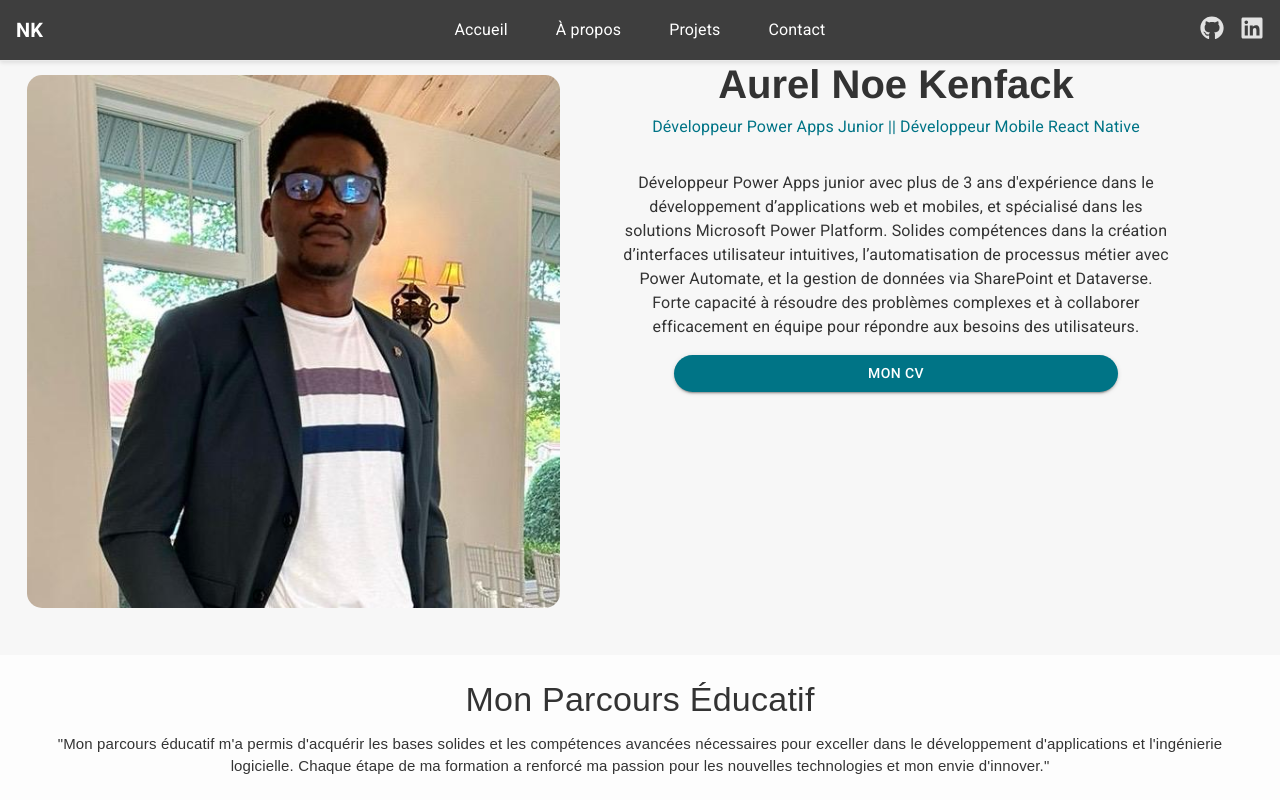
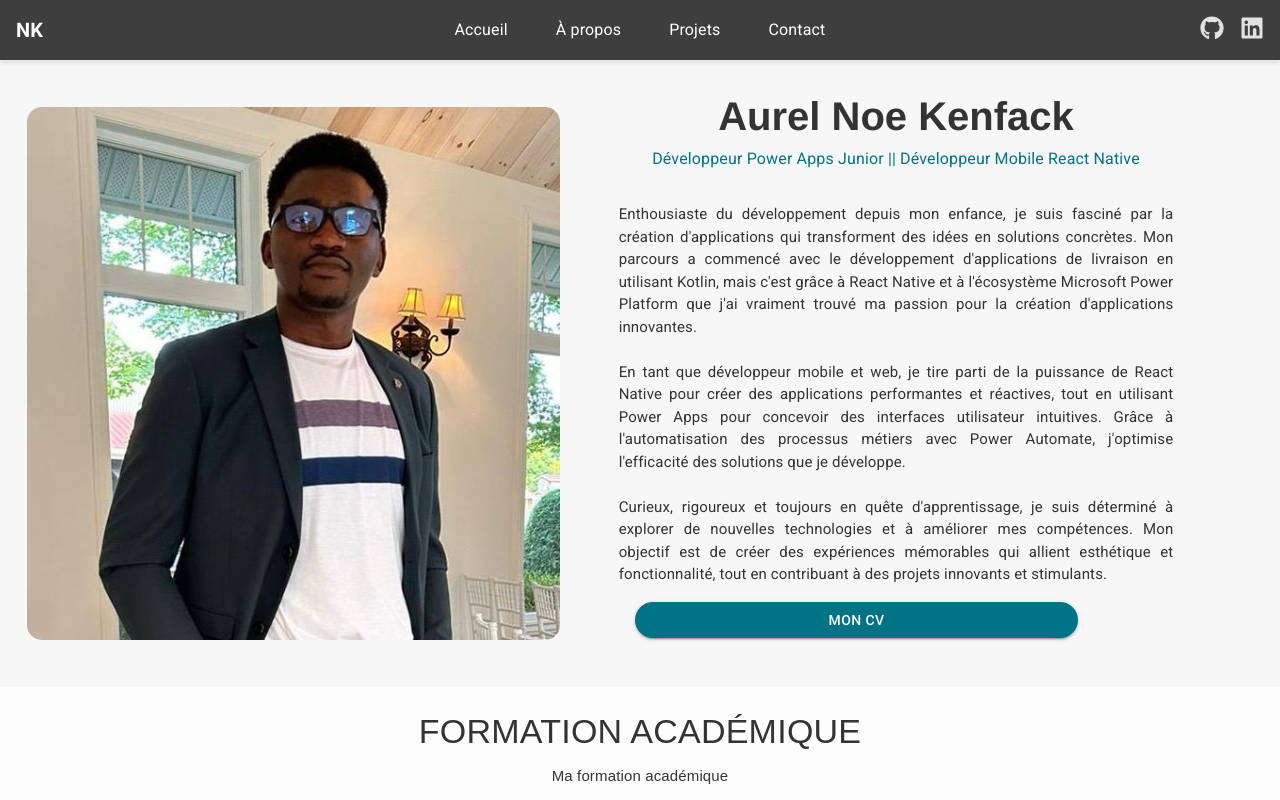
Before and after one commit to NoeKen/myPortolio, a Next.js app: page / in a window 1280 px wide. Shown: the top 800 px of the page. Built offline with nearby package versions, Linux system fonts and the light colour scheme.

Commit message:
creation du premier build

```diff
--- a/src/app/[components]/formation/formation.js
+++ b/src/app/[components]/formation/formation.js
@@ -1,23 +1,23 @@
 "use client";
 import React from "react";
 import { Box, Typography, Grid2, Card, CardContent } from "@mui/material";
-import { Line } from "react-chartjs-2";
+// import { Line } from "react-chartjs-2";
 import "chart.js/auto";
 import theme from "@/app/[constants]/theme";
 
-const educationData = {
-  labels: ["Baccalauréat", "Maîtrise", "DESS", "Maîtrise au Canada"],
-  datasets: [
-    {
-      label: "Mon Parcours Éducatif",
-      data: [2015, 2019, 2024, 2025], // Exemples d'années de formation
-      backgroundColor: "rgba(75,192,192,0.2)",
-      borderColor: "rgba(75,192,192,1)",
-      borderWidth: 2,
-      fill: true,
-    },
-  ],
-};
+// const educationData = {
+//   labels: ["Baccalauréat", "Maîtrise", "DESS", "Maîtrise au Canada"],
+//   datasets: [
+//     {
+//       label: "Mon Parcours Éducatif",
+//       data: [2015, 2019, 2024, 2025], // Exemples d&apos;années de formation
+//       backgroundColor: "rgba(75,192,192,0.2)",
+//       borderColor: "rgba(75,192,192,1)",
+//       borderWidth: 2,
+//       fill: true,
+//     },
+//   ],
+// };
 
 const Formation = () => {
   return (
@@ -28,10 +28,23 @@ const Formation = () => {
         align="center"
         sx={{ fontFamily: theme.fonts.main }}
       >
-        Mon Parcours Éducatif
+        FORMATION ACADÉMIQUE
       </Typography>
-      <Typography gutterBottom align="center" sx={{ mb: 3, fontFamily:theme.fonts.main, fontSize: theme.fontSize.content }}>
-        "Mon parcours éducatif m'a permis d'acquérir les bases solides et les compétences avancées nécessaires pour exceller dans le développement d'applications et l'ingénierie logicielle. Chaque étape de ma formation a renforcé ma passion pour les nouvelles technologies et mon envie d'innover."
+      <Typography
+        gutterBottom
+        align="center"
+        sx={{
+          mb: 3,
+          fontFamily: theme.fonts.main,
+          fontSize: theme.fontSize.content,
+        }}
+      >
+        Ma formation académique
+        {/* Mon parcours éducatif m&apos;a permis d&apos;acquérir les bases solides et les
+        compétences avancées nécessaires pour exceller dans le développement
+        d&apos;applications et l&apos;ingénierie logicielle. Chaque étape de ma formation
+        a renforcé ma passion pour les nouvelles technologies et mon envie
+        d&apos;innover. */}
       </Typography>
       <Grid2 container spacing={3}>
         {/* Formation 1 */}
@@ -87,7 +100,7 @@ const Formation = () => {
 
         {/* Graphique */}
         {/* <Grid2 item xs={12}>
-          <Box sx={{ maxWidth: 700, margin: '0 auto' }}>
+          <Box sx={{ maxWidth: 700, margin: &apos;0 auto&apos; }}>
             <Line data={educationData} />
           </Box>
         </Grid2> */}
--- a/src/app/[components]/header/Header.js
+++ b/src/app/[components]/header/Header.js
@@ -1,6 +1,6 @@
 import { Box, Button, Grid2, Typography } from "@mui/material";
 import theme from "../../[constants]/theme";
-import "./style.css"
+import "./style.css";
 // app/components/Header.js
 export default function Header() {
   return (
@@ -40,7 +40,7 @@ export default function Header() {
                 style={{
                   fontSize: theme.fontSize.headerTitle,
                   marginBottom: "0.5rem",
-                  marginTop:-2
+                  marginTop: -2,
                 }}
               >
                 Aurel Noe Kenfack
@@ -63,9 +63,9 @@ export default function Header() {
                 </a>
               </p> */}
             </Box>
-            <Box style={{ textAlign: "center" }}>
-              <Typography>
-                Développeur Power Apps junior avec plus de 3 ans d'expérience
+            <Box style={{ textAlign: "justify" }}>
+              <Typography sx={{ fontSize: theme.fontSize.content }}>
+                {/* Développeur Power Apps junior avec plus de 3 ans d&apos;expérience
                 dans le développement d’applications web et mobiles, et
                 spécialisé dans les solutions Microsoft Power Platform. Solides
                 compétences dans la création d’interfaces utilisateur
@@ -73,12 +73,36 @@ export default function Header() {
                 Automate, et la gestion de données via SharePoint et Dataverse.
                 Forte capacité à résoudre des problèmes complexes et à
                 collaborer efficacement en équipe pour répondre aux besoins des
-                utilisateurs.
+                utilisateurs. */}
+                Enthousiaste du développement depuis mon enfance, je suis
+                fasciné par la création d&apos;applications qui transforment des
+                idées en solutions concrètes. Mon parcours a commencé avec le
+                développement d&apos;applications de livraison en utilisant Kotlin,
+                mais c&apos;est grâce à React Native et à l&apos;écosystème Microsoft
+                Power Platform que j&apos;ai vraiment trouvé ma passion pour la
+                création d&apos;applications innovantes.
+                <br /> <br /> En tant que développeur mobile et web, je tire parti de
+                la puissance de React Native pour créer des applications
+                performantes et réactives, tout en utilisant Power Apps pour
+                concevoir des interfaces utilisateur intuitives. Grâce à
+                l&apos;automatisation des processus métiers avec Power Automate,
+                j&apos;optimise l&apos;efficacité des solutions que je développe.
+                <br /><br />  Curieux, rigoureux et toujours en quête d&apos;apprentissage,
+                je suis déterminé à explorer de nouvelles technologies et à
+                améliorer mes compétences. Mon objectif est de créer des
+                expériences mémorables qui allient esthétique et fonctionnalité,
+                tout en contribuant à des projets innovants et stimulants.
               </Typography>
               <Button
                 variant="contained"
                 // color="success"
-                sx={{ mx: 2, my: 2, borderRadius: 50, width: "80%" , bgcolor: theme.colors.primary}}
+                sx={{
+                  mx: 2,
+                  my: 2,
+                  borderRadius: 50,
+                  width: "80%",
+                  bgcolor: theme.colors.primary,
+                }}
               >
                 Mon CV
               </Button>
--- a/src/app/[components]/header/style.css
+++ b/src/app/[components]/header/style.css
@@ -1,5 +1,5 @@
 .header {
-    padding: 4rem 1rem 2rem 1rem;
+    padding: 6rem 1rem 2rem 1rem;
     /* text-align: center; */
     background-color: #f7f7f7;
   }
--- /dev/null
+++ b/src/app/[components]/skills/skillModal.js
@@ -0,0 +1,25 @@
+import React from 'react';
+import { Box, Typography, Dialog, DialogTitle, DialogContent, LinearProgress } from '@mui/material';
+
+const SkillModal = ({ open, handleClose, selectedCategory }) => {
+  return (
+    <Dialog open={open} onClose={handleClose} maxWidth="sm" fullWidth>
+      <DialogTitle>{selectedCategory?.category}</DialogTitle>
+      <DialogContent>
+        {selectedCategory?.skills.map((skill, index) => (
+          <Box key={index} sx={{ display: 'flex', alignItems: 'center', mt: 2 }}>
+            <Box sx={{ width: '100%', mr: 1 }}>
+              <Typography variant="body1" gutterBottom>{skill.name}</Typography>
+              <LinearProgress variant="determinate" value={skill.proficiency} />
+            </Box>
+            <Box sx={{ minWidth: 35 }}>
+              <Typography variant="body2" color="textSecondary">{`${skill.proficiency}%`}</Typography>
+            </Box>
+          </Box>
+        ))}
+      </DialogContent>
+    </Dialog>
+  );
+};
+
+export default SkillModal;
--- a/src/app/about/page.jsx
+++ b/src/app/about/page.jsx
@@ -4,9 +4,9 @@ export default function About() {
       <section style={{ padding: '2rem' }}>
         <h1 style={{ fontSize: '2.5rem', marginBottom: '1rem' }}>À propos de moi</h1>
         <p style={{ fontSize: '1.2rem', color: '#333' }}>
-          Je suis développeur Power Apps junior avec plus de 3 ans d'expérience dans le développement d’applications web
+          Je suis développeur Power Apps junior avec plus de 3 ans d&apos;expérience dans le développement d&apos;applications web
           et mobiles. Je me spécialise dans les solutions Microsoft Power Platform, notamment dans la création
-          d’interfaces utilisateur intuitives et l’automatisation de processus métier.
+          d&apos;interfaces utilisateur intuitives et l&apos;automatisation de processus métier.
         </p>
         <h2 style={{ fontSize: '2rem', marginTop: '2rem' }}>Formation</h2>
         <ul style={{ fontSize: '1.1rem', lineHeight: '1.8' }}>
--- a/src/app/skills/page.jsx
+++ b/src/app/skills/page.jsx
@@ -1,16 +1,14 @@
 "use client";
-import React, { useState } from "react";
+import SkillModal from "@/app/[components]/skills/skillModal";
 import {
   Box,
-  Typography,
-  Grid,
   Card,
   CardContent,
+  Grid,
   LinearProgress,
-  Dialog,
-  DialogTitle,
-  DialogContent,
+  Typography
 } from "@mui/material";
+import { useState } from "react";
 import theme from "../[constants]/theme";
 
 const skillsData = [
@@ -124,11 +122,11 @@ const Skills = () => {
           fontSize: theme.fontSize.content,
         }}
       >
-        "Au fil des années, j'ai développé un ensemble varié de compétences
+        Au fil des années, j&apos;ai développé un ensemble varié de compétences
         techniques qui me permettent de relever des défis complexes dans le
         développement web, mobile, et les plateformes low-code. Voici un aperçu
         de mes compétences et de leur niveau de maîtrise dans différents
-        domaines."
+        domaines.
       </Typography>
       <Grid container spacing={3}>
         {skillsData.map((category, index) => (
@@ -166,8 +164,12 @@ const Skills = () => {
         ))}
       </Grid>
 
+      {/* Utilisation du composant SkillModal */}
+      <SkillModal open={open} handleClose={handleClose} selectedCategory={selectedCategory} />
+
+
       {/* Modal for category details */}
-      <Dialog open={open} onClose={handleClose} maxWidth="sm" fullWidth>
+      {/* <Dialog open={open} onClose={handleClose} maxWidth="sm" fullWidth>
         <DialogTitle>{selectedCategory?.category}</DialogTitle>
         <DialogContent>
           {selectedCategory?.skills.map((skill, index) => (
@@ -193,7 +195,7 @@ const Skills = () => {
             </Box>
           ))}
         </DialogContent>
-      </Dialog>
+      </Dialog> */}
     </Box>
   );
 };
```
Also changed, not shown: src/app/[components]/navBar/navBar.js (+3 -7 lines), src/app/[components]/skills/skills.js (deleted).
